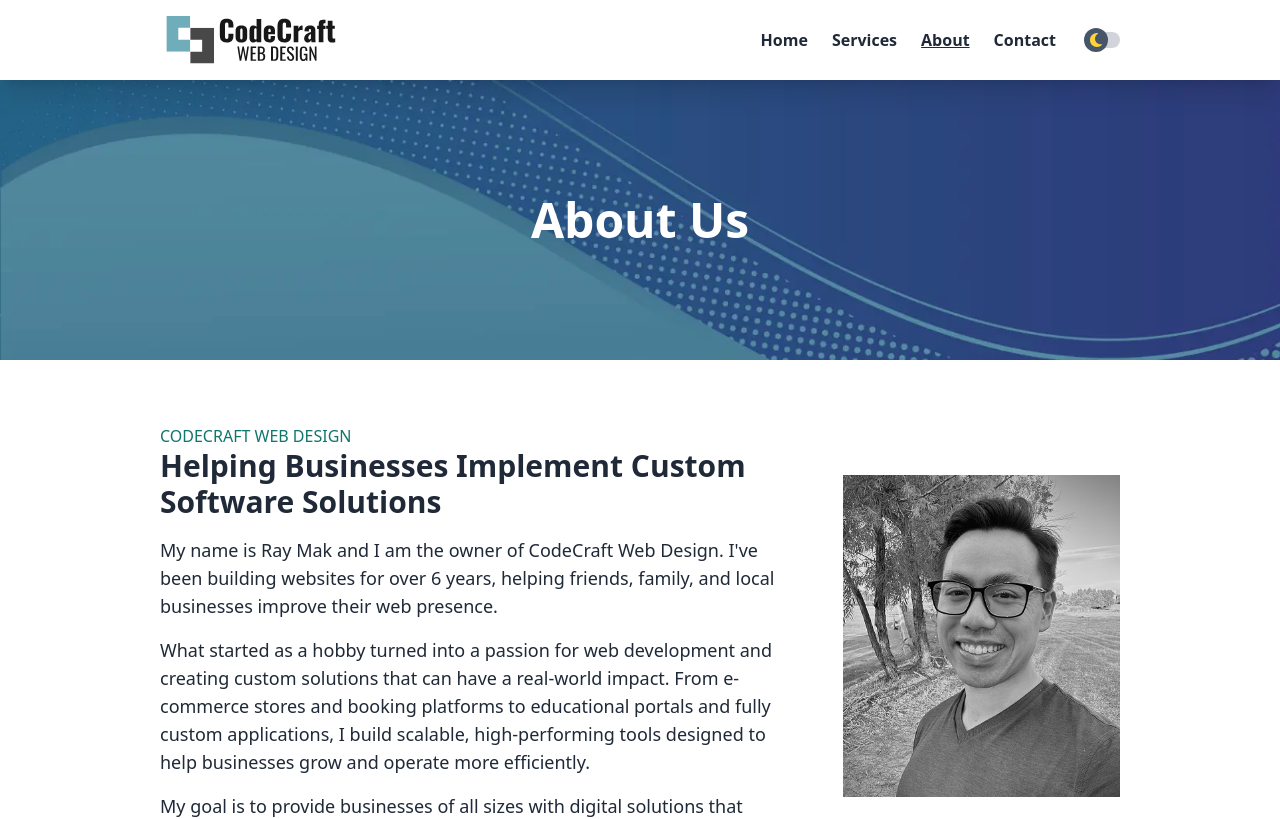
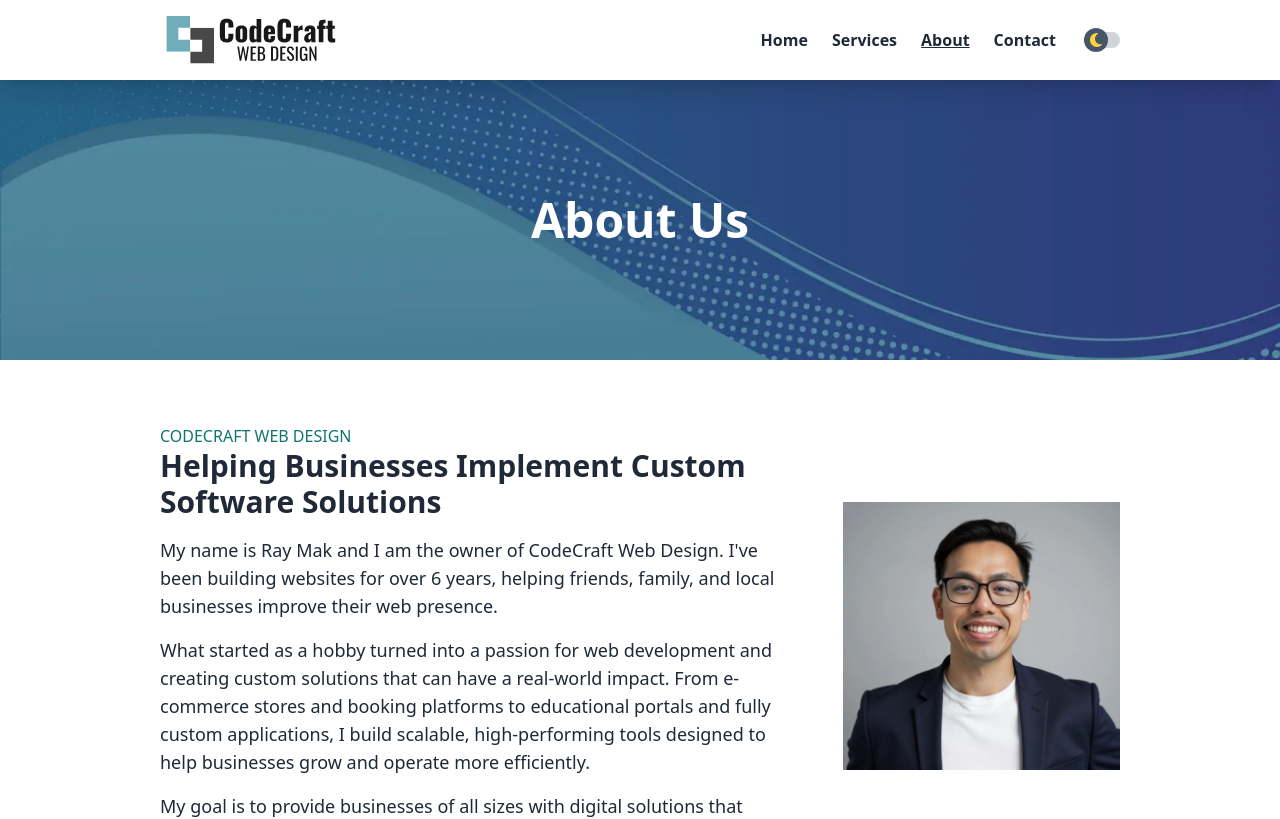
Before and after one commit to ray-mak/codecraft, a Next.js app: page /about in a window 1280 px wide. Shown: the top 819 px of the page. Built offline with nearby package versions, Linux system fonts and the light colour scheme.

Commit message:
update about pic

```diff
--- a/src/app/about/page.tsx
+++ b/src/app/about/page.tsx
@@ -41,7 +41,7 @@ const AboutPage = () => {
             </div>
             <div className="flex items-center justify-center px-12 lg:px-0">
               <Image
-                src="/images/profile-img.jpg"
+                src="/images/hero_img.jpg"
                 width={500}
                 height={500}
                 alt="picture of Ray Mak"
```
